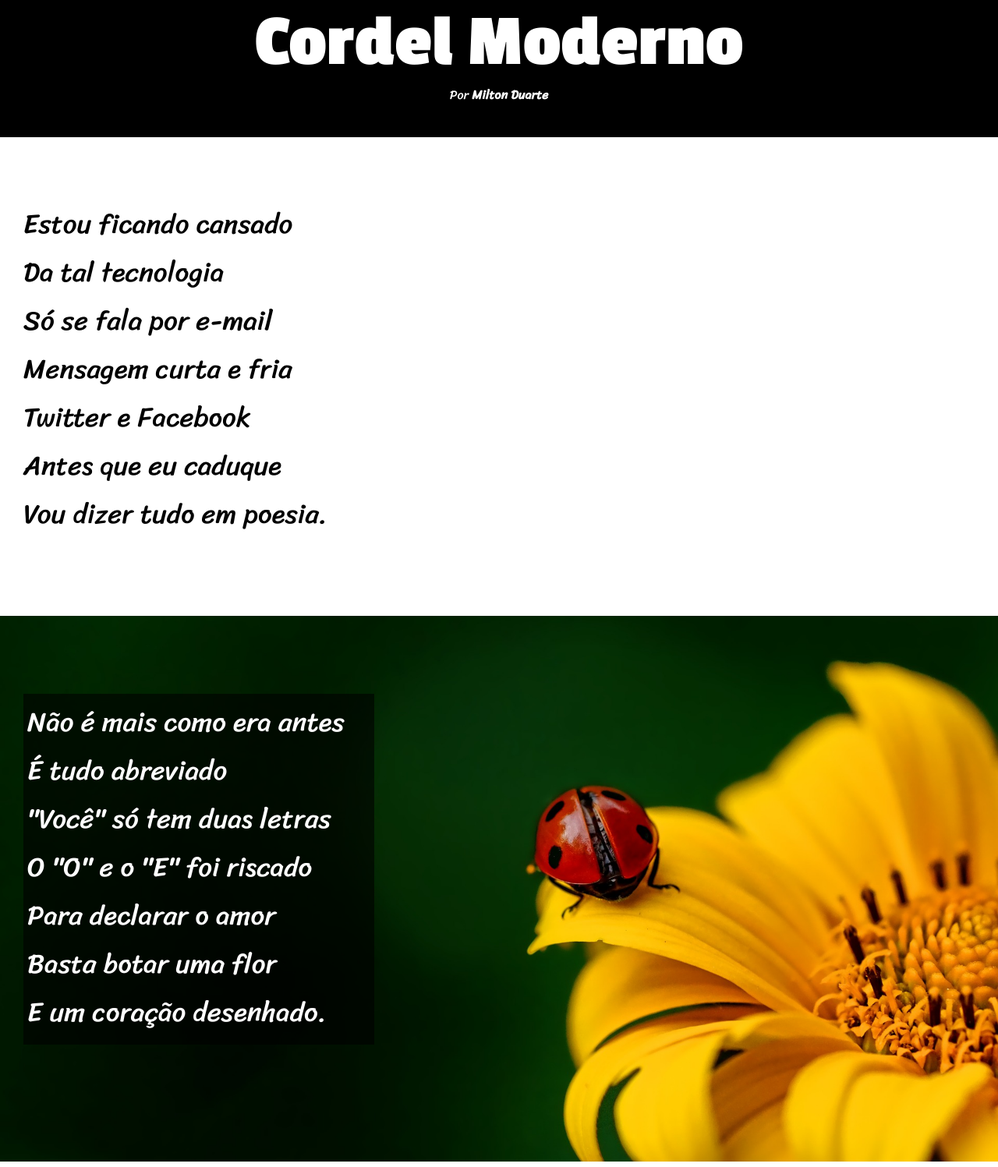
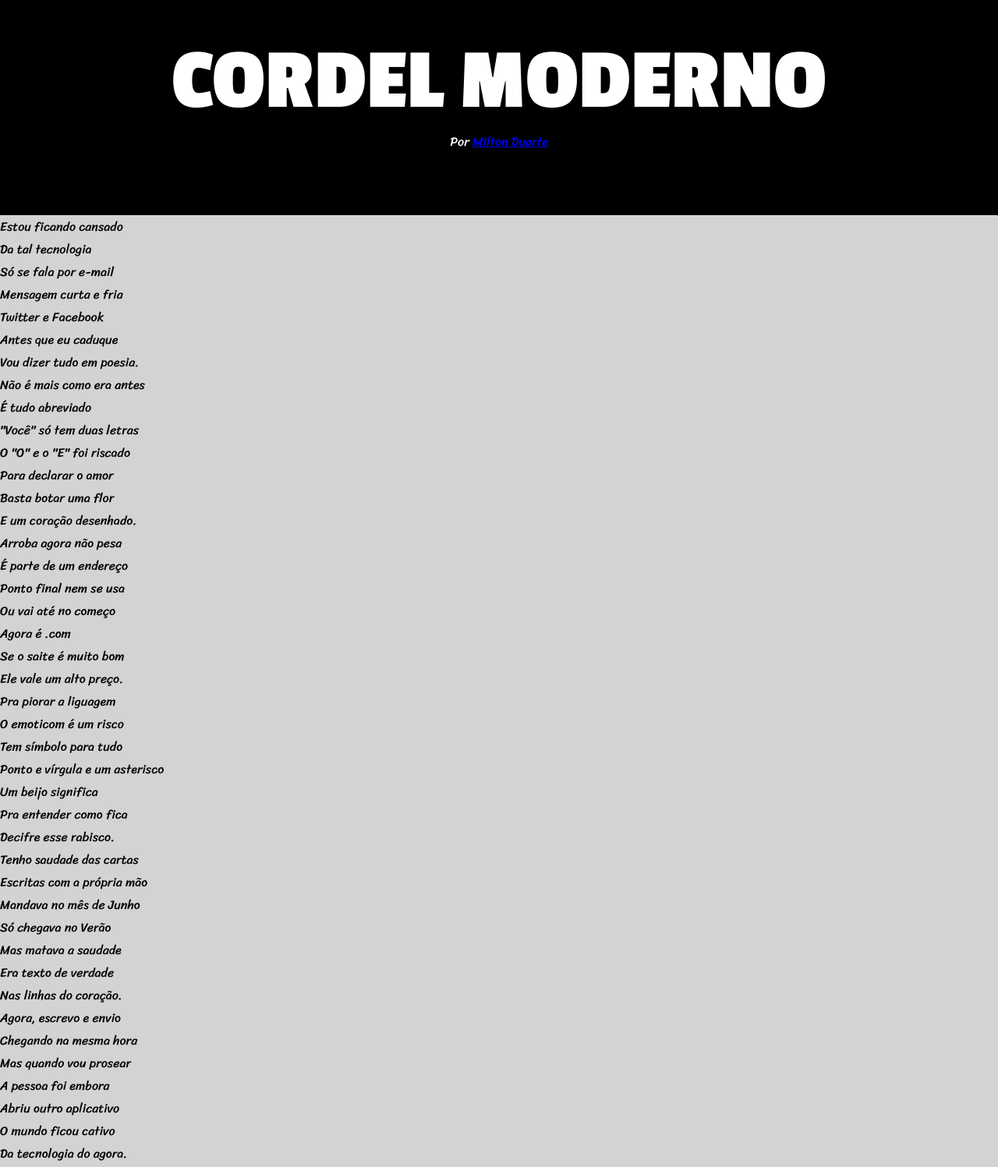
Before and after one commit to richardxav/novo-html-css, a plain HTML site: page desafios/d012/index.html in a window 1280 px wide. Shown: the part 37-1534 px from the top of the page at 78% size. Drawn offline with Linux system fonts and the light colour scheme.

Commit message:
mudanças

```diff
--- a/desafios/d012/index.html
+++ b/desafios/d012/index.html
@@ -8,11 +8,11 @@
 </head>
 <body>
     <header>
-        <h1>Cordel Moderno</h1>
+        <h1>CORDEL MODERNO</h1>
         <p>Por <a href="https://www.recantodasletras.com.br/poesias/3186743" target="_blank">Milton Duarte</a></p>
     </header>
 
-    <main>
+    <section>
         <p>
             Estou ficando cansado <br>
             Da tal tecnologia <br>
@@ -22,10 +22,9 @@
             Antes que eu caduque <br>
             Vou dizer tudo em poesia.
         </p>
+    </section>
 
-
-        <div id="imagem1">
-                <div class="caixa">
+    <section>
         <p>
             Não é mais como era antes <br>
             É tudo abreviado <br>
@@ -35,9 +34,9 @@
             Basta botar uma flor <br>
             E um coração desenhado.
         </p>
-                </div>
-        </div>
+    </section>
 
+    <section>
         <p>
             Arroba agora não pesa <br>
             É parte de um endereço <br>
@@ -57,10 +56,9 @@
             Pra entender como fica <br>
             Decifre esse rabisco.
         </p>
+    </section>
 
-
-        <div id="imagem2">
-            <div class="caixa">
+    <section>
         <p>
             Tenho saudade das cartas <br>
             Escritas com a própria mão <br>
@@ -70,9 +68,9 @@
             Era texto de verdade <br>
             Nas linhas do coração.
         </p>
-            </div>
-        </div>
+    </section>
 
+    <section>
         <p>
             Agora, escrevo e envio <br>
             Chegando na mesma hora <br>
@@ -92,7 +90,8 @@
             Seus lábios são aparelhos <br>
             Deixe que Deus interprete.
         </p>
+    </section>
+
     <footer>Site criado por <a href="https://github.com/richardxav" target="_blank">Richard Navarro</a> para o <a href="https://www.cursoemvideo.com/" target="_blank">CursoemVideo</a></footer>
-    </main>
 </body>
 </html>
--- a/desafios/d012/style.css
+++ b/desafios/d012/style.css
@@ -11,73 +11,19 @@
 
 body {
     font-family: 'Sriracha', cursive;
-    min-height: 100vh;
-    background-color: darkgray;
+    background-color: lightgray;
 }
 
 header {
     background-color: black;
     color: white;
-    padding: 40px;
     text-align: center;
+    padding: 5em;
 }
 
 header h1 {
     font-family: 'Passion One', cursive;
-    font-weight: 700;
-    font-size: 95px;
-}
-
-header p > a {
-    color: white;
-    text-decoration: none;
-    font-weight: bolder;
-}
-
-header p > a:hover {
-    text-decoration: underline;
-}
-
-main {
-    background-color: white;
-}
-
-main p {
-    font-size: 35px;
-    padding: 80px 0px 0px 30px;
-}
-
-div#imagem1 {
-    background-image: url("imagens/background001.jpg");
-    height: 700px;
-    margin-top: 100px;
-    background-position: right center;
-    background-size: cover;
-    background-attachment: fixed;
-}
-
-div#imagem2 {
-    background-image: url("imagens/background002.jpg");
-    height: 700px;
-    margin-top: 100px;
-    background-position: right center;
-    background-size: cover;
-    background-attachment: fixed;
-}
-
-div.caixa {
-    position: relative;
-    background-color: rgba(0, 0, 0, 0.603);
-    width: 450px;
-    height: 450px;
-    top: 100px;
-    left: 30px;
-}
-
-div.caixa > p {
-    position: absolute;
-    padding: 5px;
-    color: white;
+    font-size: 7em;
 }
 
 footer {
```
Lines whose indentation alone changed are shown as unchanged.
